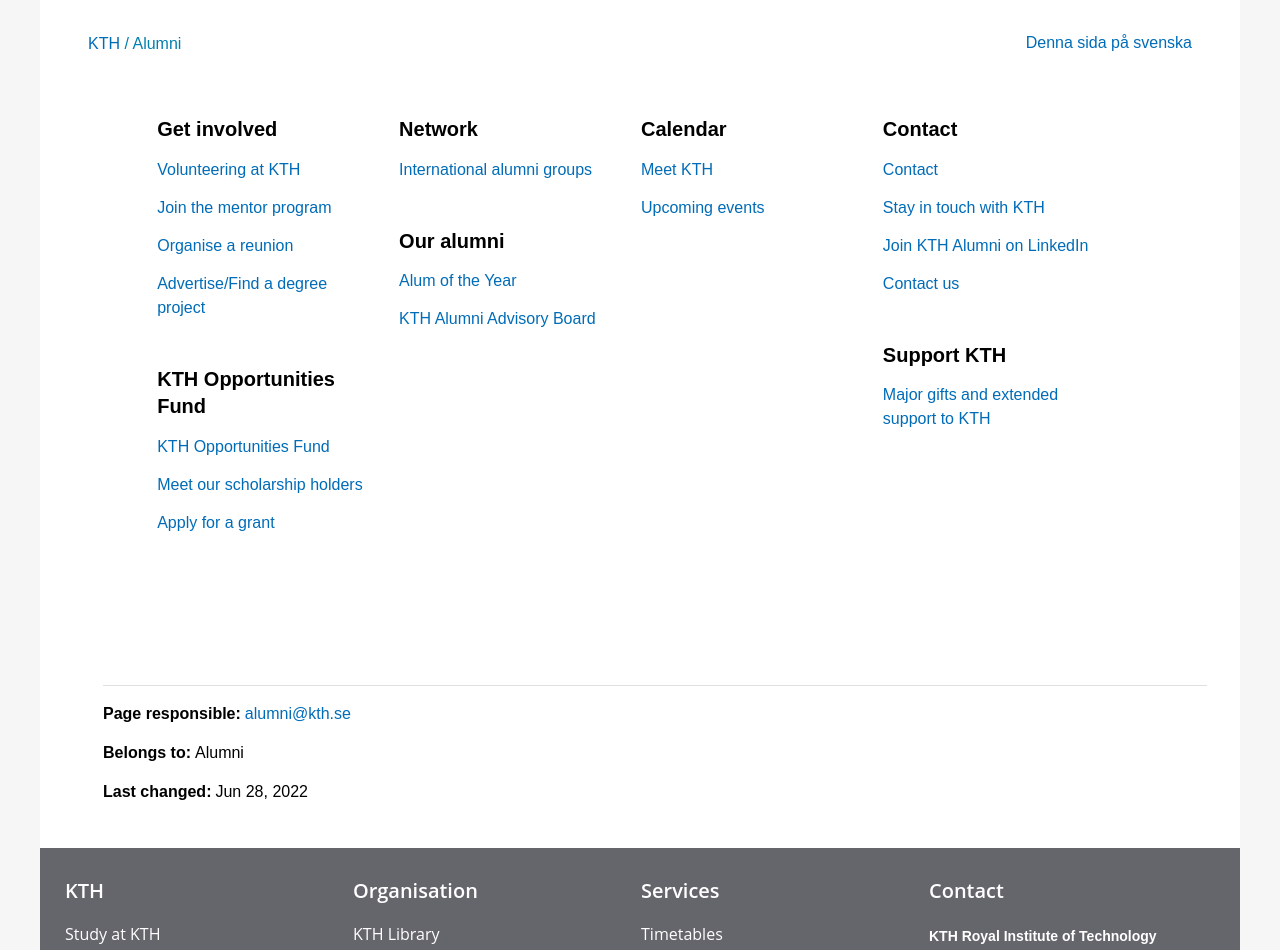
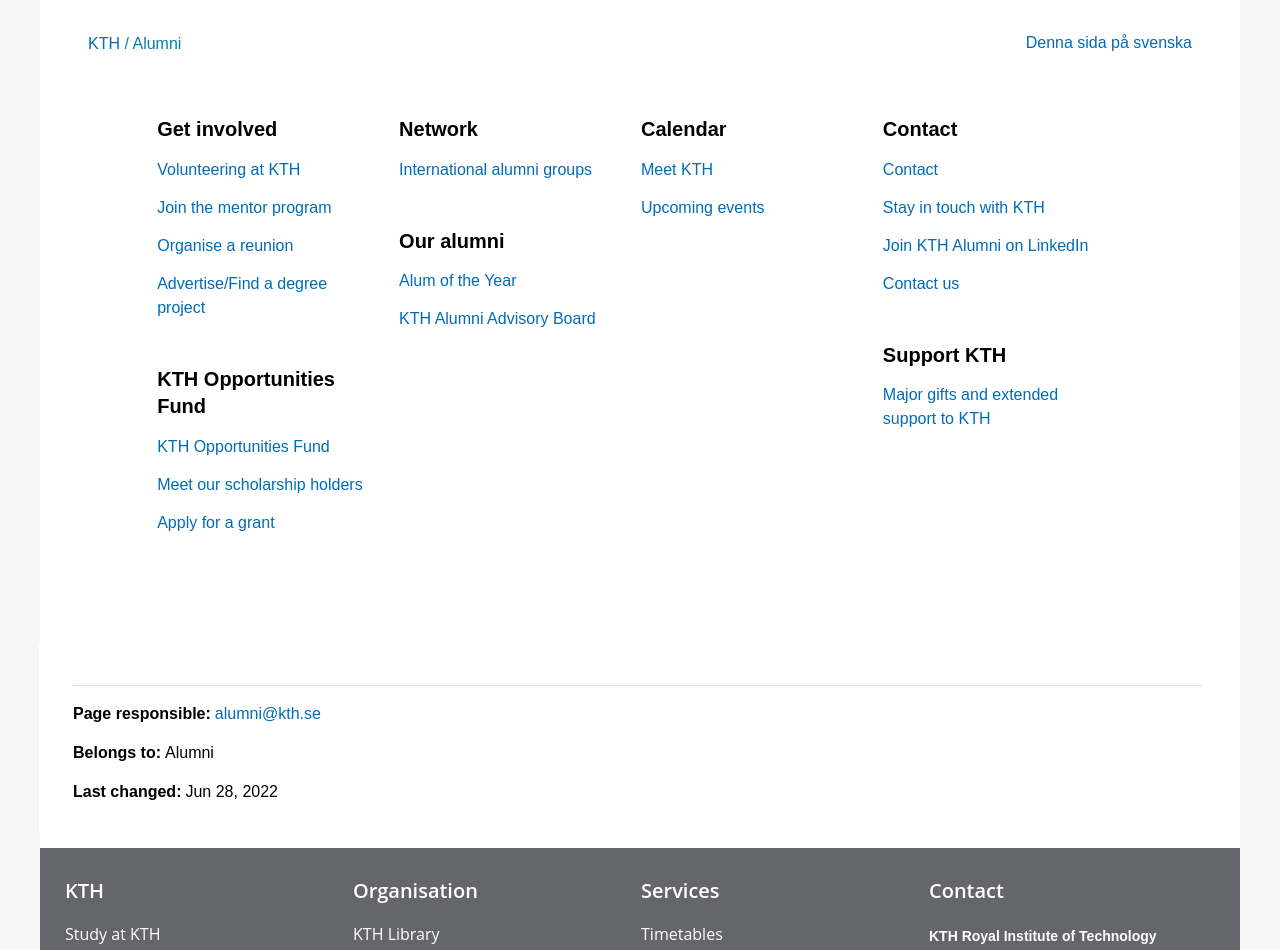
Before and after one commit to SwedishProjects/KTH-University, a React (Create React App) app: page /alumni in a window 1280 px wide. Shown: the top 950 px of the page. Built offline with nearby package versions, Linux system fonts and the light colour scheme.

Commit message:
feat (KTH) : update ArticleFooter

```diff
--- a/src/Components/ArticleFooter/ArticleFooter.tsx
+++ b/src/Components/ArticleFooter/ArticleFooter.tsx
@@ -11,16 +11,17 @@ interface ArticleFooterProps {
   function ArticleFooter ({ title, pageName , time}: ArticleFooterProps){
     return(
         <>
+            <Box sx={{marginLeft:"-25px"}}>
             <Container sx={ContainerStyle} >
          <Box sx={{flex: "0 0 100%" , maxWidth: "100%",}}>
-         <Divider sx={{    margin: "15px", paddingBottom:"10px",width:"100%",}} />
+         <Divider sx={{    margin: "15px 10px", paddingBottom:"10px",width:"100%",}} />
 <Box sx={{
         flexBasis: "0",
         flexGrow: "1",
         maxWidth: "100%",
         width: "100%",
-    paddingRight: "15px",
-    paddingLeft: "15px",
+    paddingRight: "10px",
+    paddingLeft: "10px",
 }}>
 
 <Box>
@@ -101,6 +102,7 @@ interface ArticleFooterProps {
       </Box>
          </Box>
          </Container>
+            </Box>
         </>
     );
 
--- a/src/Pages/Main/index.tsx
+++ b/src/Pages/Main/index.tsx
@@ -6,4 +6,4 @@ export { default as Library } from "./Library/Library";
 export { default as Research } from "./Research/Research";
 export { default as Studies } from "./Studies/Studies";
 export { default as Alumni } from "./Alumni/Alumni";
-export { default as Student } from "./Student/Student"
+// export { default as Student } from "./Student/Student"
```
Also changed, not shown: 1 other file (tests, documents, lock files or other folders).
